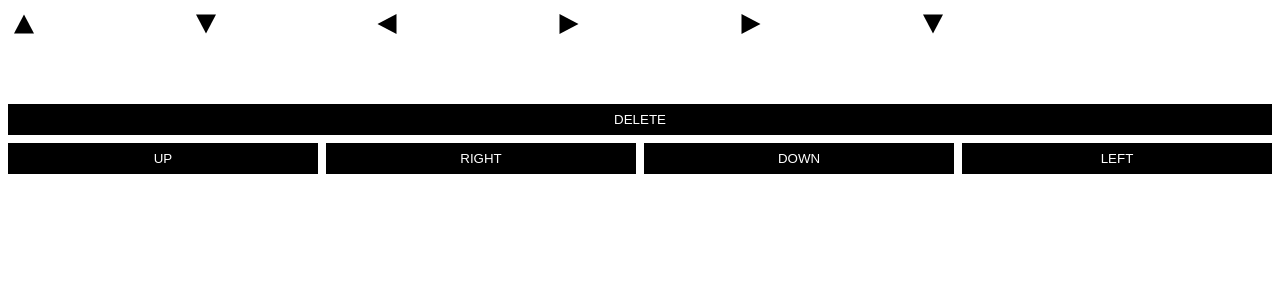
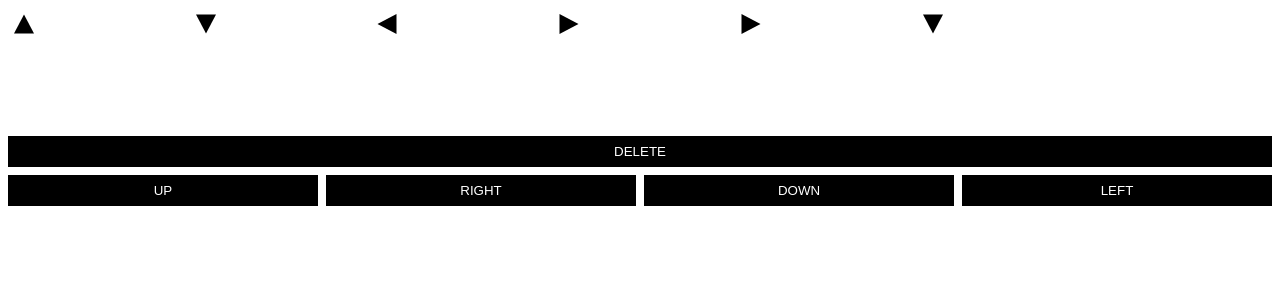
Before and after one commit to schatt3npakt/advc, a Vue app in the folder frontend/: page / in a window 1280 px wide. Shown: the top 300 px of the page. Built offline with nearby package versions, Linux system fonts and the light colour scheme.

Commit message:
update row margin

```diff
--- a/frontend/src/views/GameView/components/PlayerSolution.vue
+++ b/frontend/src/views/GameView/components/PlayerSolution.vue
@@ -21,7 +21,7 @@ const { puzzleState } = useStore();
 
 <style scoped>
 .wrapper {
-  margin-bottom: 16px;
+  margin-bottom: 32px;
 }
 .row {
   display: grid;
--- a/frontend/src/views/GameView/components/Puzzle.vue
+++ b/frontend/src/views/GameView/components/Puzzle.vue
@@ -20,7 +20,7 @@ const { puzzleConfig } = useStore();
 
 <style scoped>
 div.wrapper {
-  margin-bottom: 16px;
+  margin-bottom: 32px;
 }
 ul.row {
   display: grid;
```
